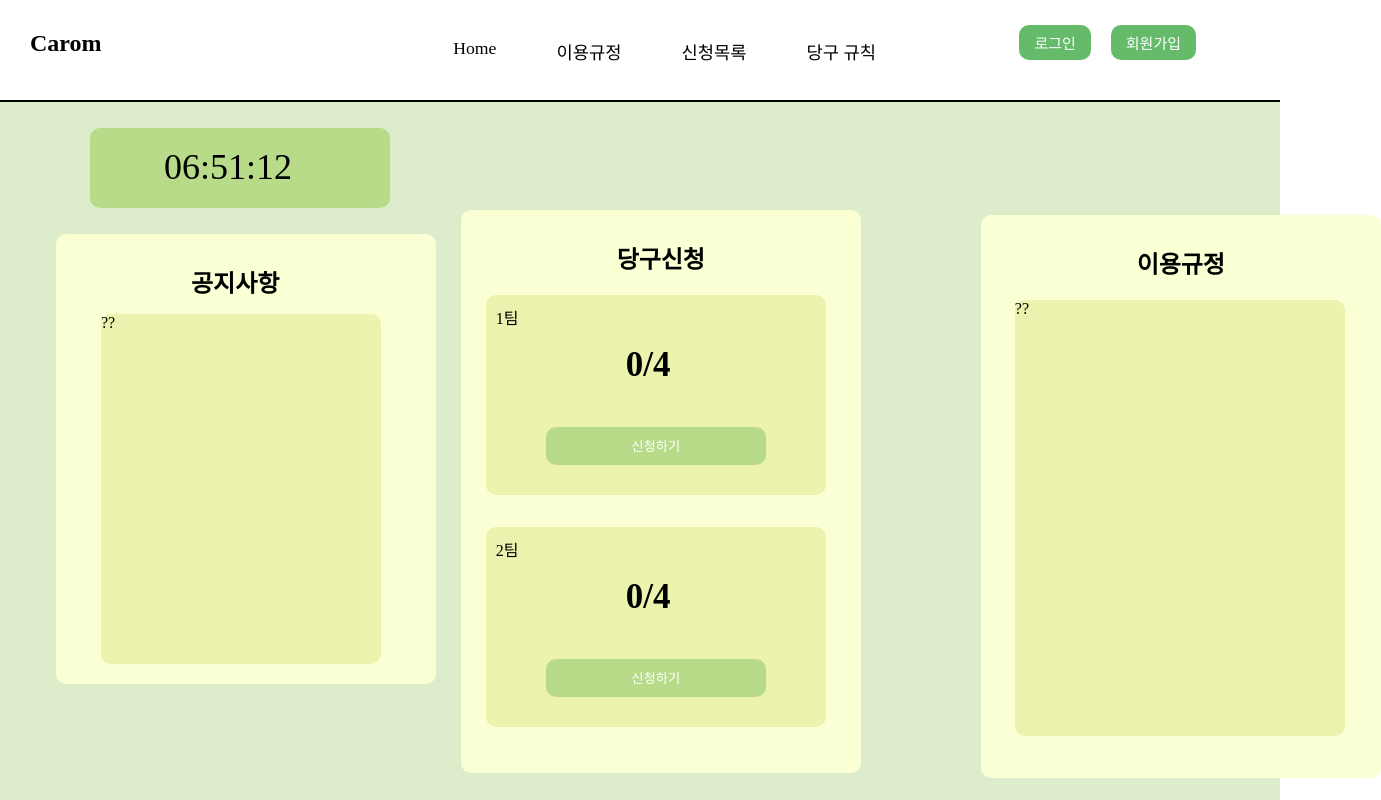
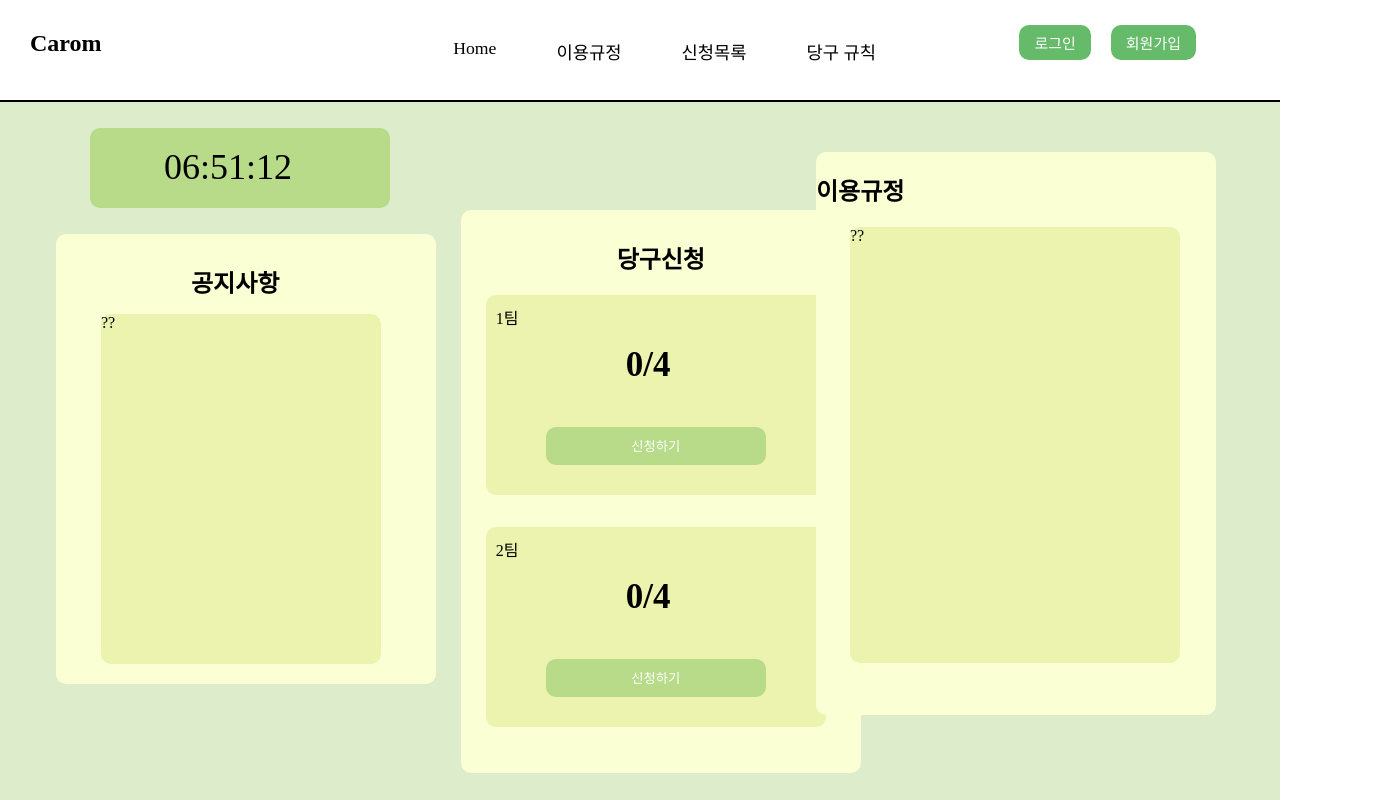
Before and after one commit to AZAAZATV/CaromFront, a React (Create React App) app in the folder carom/: page /home in a window 1280 px wide. Shown: the whole page, 1381 px wide, since content can reach past the window. Built offline with nearby package versions, Linux system fonts and the light colour scheme; a web font is replaced by a local one.

Commit message:
홈 스타일 수정

```diff
--- a/carom/src/Components/Home.js
+++ b/carom/src/Components/Home.js
@@ -15,7 +15,7 @@ function Home() {
     }, 1);
     return (() => clearInterval(id));
   }, []);
-  useEffect(() => {
+  useEffect(() => {//유저 정보 가지고 올거임.
 
   }, []);
   return <div className="Home">
@@ -39,25 +39,21 @@ function Home() {
         <div className="applybox1">
           <p>1팀</p>
           <h2>0/4</h2>
-          {!can1 ? (!sub1 ? <button onClick={() => setSub1(true)}>신청하기</button> : <button onClick={() => setCan1(true)}>신청취소</button>) : <button>신청 불가</button>}
+          {!can1 ? (!sub1 ? <button onClick={() => { setSub1(true); alert('신청됨') }}>신청하기</button> : <button onClick={() => { setCan1(true); alert('신청취소됨') }}>신청취소</button>) : <button>신청 불가</button>}
         </div>
 
         <div className="applybox2">
           <p>2팀</p>
           <h2>0/4</h2>
-          {!can2 ? (!sub2 ? <button onClick={() => setSub2(true)}>신청하기</button> : <button onClick={() => setCan2(true)}>신청취소</button>) : <button>신청 불가</button>}
+          {!can2 ? (!sub2 ? <button onClick={() => { setSub2(true); alert('신청됨') }}>신청하기</button> : <button onClick={() => { setCan2(true); alert('신청취소됨') }}>신청취소</button>) : <button>신청 불가</button>}
         </div>
-
-        <div className="rulebox">
-          <h2>이용규정</h2>
-          <div className="rulebox2">
-            ??
-          </div>
+      </div>
+      <div className="rulebox">
+        <h2>이용규정</h2>
+        <div className="rulebox2">
+          ??
         </div>
-
       </div>
-
-
     </div>
   </div>;
 }
--- a/carom/src/Components/Home.scss
+++ b/carom/src/Components/Home.scss
@@ -165,11 +165,11 @@
             }
 
             position: absolute;
+            top: 19%;
+            right: 5%;
             background-color: rgb(250, 255, 212);
-            margin-left: 130%;
             height: 563px;
             width: 400px;
-            margin-top: -128%;
             border-radius: 10px;
 
             .rulebox2 {
```
